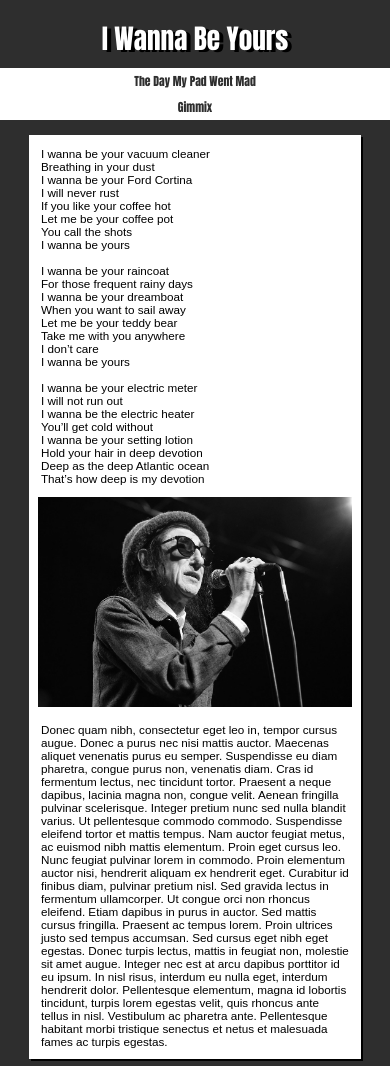
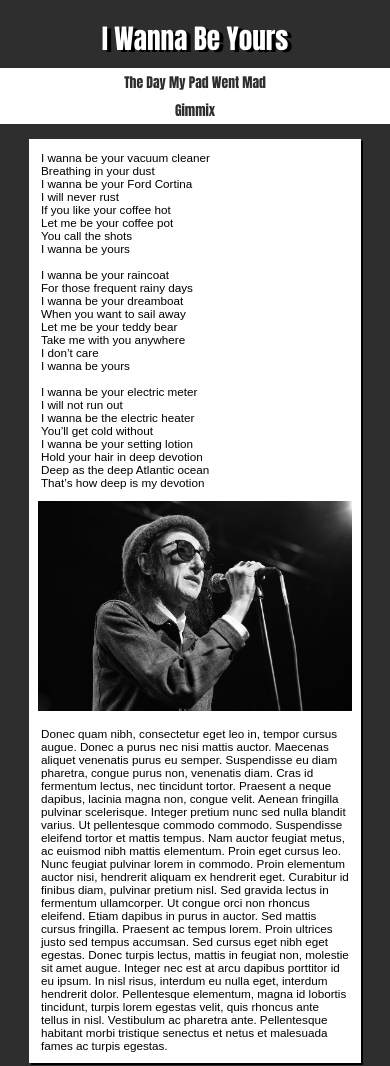
Before and after one commit to danelms/2PageSite, a plain HTML site: page index.html in a window 390 px wide. Shown: the top 1066 px of the page. Drawn offline with Linux system fonts and the light colour scheme.

Commit message:
Mobile nav font-size adjusted

```diff
--- a/style.css
+++ b/style.css
@@ -127,7 +127,7 @@ li
 
 li a
 {
-    font-size: 3vw;
+    font-size: 3.5vw;
 }
 
 img
```
